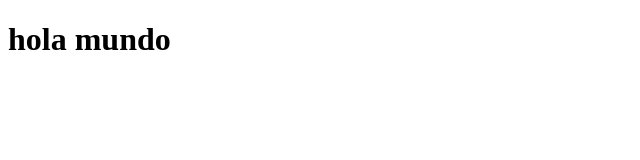
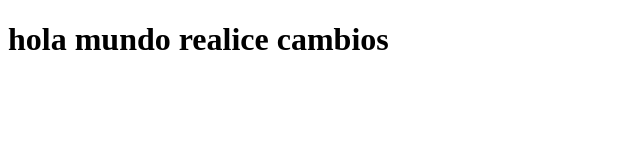
Before and after one commit to josetitoarchila/bibliotecag06, a plain HTML site: page index.html in a window 1280 px wide. Shown: the whole page, without its empty margins (0-640 px from the left). Drawn offline with Linux system fonts and the light colour scheme.

Commit message:
realice el cambio del index

```diff
--- a/index.html
+++ b/index.html
@@ -8,6 +8,6 @@
     <title>Document</title>
 </head>
 <body>
-<h1>hola mundo</h1>
+<h1>hola mundo realice cambios</h1>
 </body>
 </html>
```
